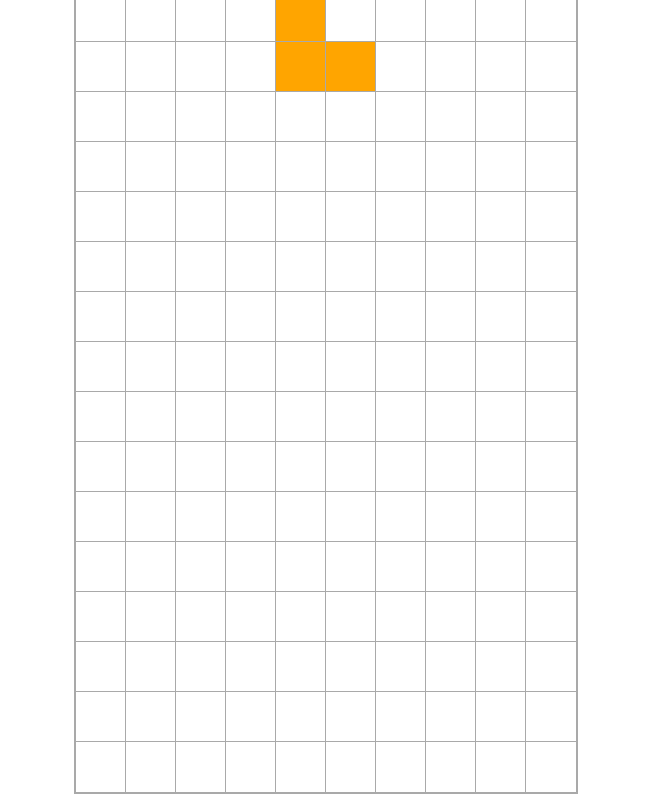
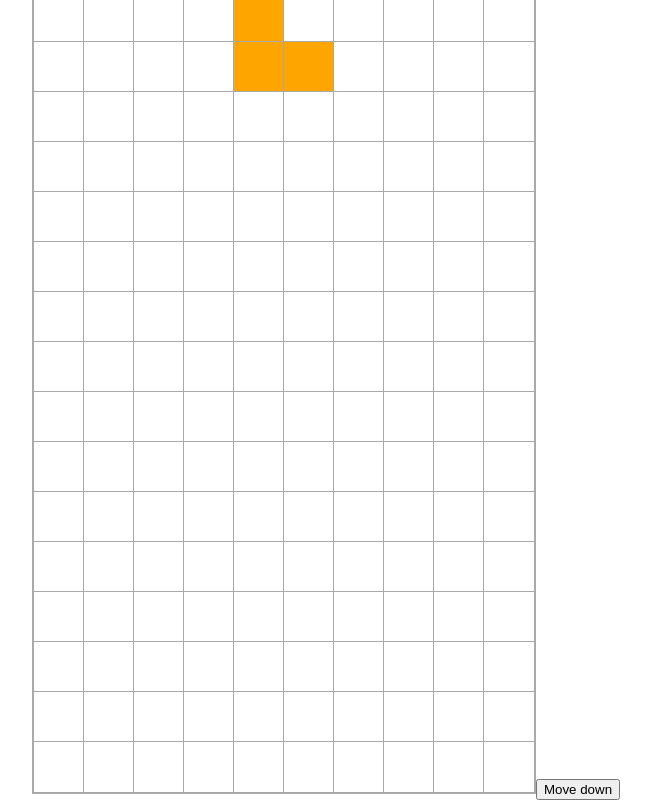
Before and after one commit to b-lukaszuk/tetris_react, a React (Create React App) app in the folder my-app/: page / in a window 1280 px wide. Shown: the part 262-1062 px from the top of the page, without its empty margins (314-965 px from the left). Built offline with nearby package versions, Linux system fonts and the light colour scheme.

Commit message:
added initial handling of move down operation for tetrominos

```diff
--- a/my-app/src/components/canvas/Canvas.tsx
+++ b/my-app/src/components/canvas/Canvas.tsx
@@ -11,6 +11,15 @@ const Canvas: React.FC = (): ReactElement<HTMLElement> => {
   const canvasRef = useRef<HTMLCanvasElement | null>(null);
 
   const tetrominoRef = useRef<Tetromino | null>(null);
+
+  const moveDown = (canvas: HTMLCanvasElement | null, tetromino: Tetromino | null) => {
+    if (tetromino && canvas) {
+      tetromino.moveDown();
+      drawGrid(canvas);
+    } else {
+      console.log('cannot move down');
+    }
+  };
 
   useEffect(() => {
     const canvas: HTMLCanvasElement | null = canvasRef.current;
@@ -28,6 +37,7 @@ const Canvas: React.FC = (): ReactElement<HTMLElement> => {
   return (
     <div>
       <canvas width="500" height="1000" ref={canvasRef} className="canvas" />
+      <button onClick={() => moveDown(canvasRef.current, tetrominoRef.current)}>Move down</button>
     </div>
   );
 };
--- a/my-app/src/components/tetrominos/Tetromino.ts
+++ b/my-app/src/components/tetrominos/Tetromino.ts
@@ -40,15 +40,21 @@ class Tetromino {
     this.ctx.fillRect(yStartPx, xStartPx, this.blockWidth, this.blockHeight);
   }
 
-  public drawFigure(): void {
+  public drawFigure(color: Colors = this.color): void {
     for (let r = 0; r < this.shape.length; r++) {
       for (let c = 0; c < this.shape[r].length; c++) {
         if (this.shape[r][c] === 1) {
-          this.drawSquare(this.topLeftRowId + r, this.topLeftColId + c, this.color);
+          this.drawSquare(this.topLeftRowId + r, this.topLeftColId + c, color);
         }
       }
     }
   }
+
+  public moveDown(): void {
+    this.drawFigure(Colors.BLANK); // undraw figure
+    this.topLeftRowId++;
+    this.drawFigure();
+  }
 }
 
 export default Tetromino;
```
